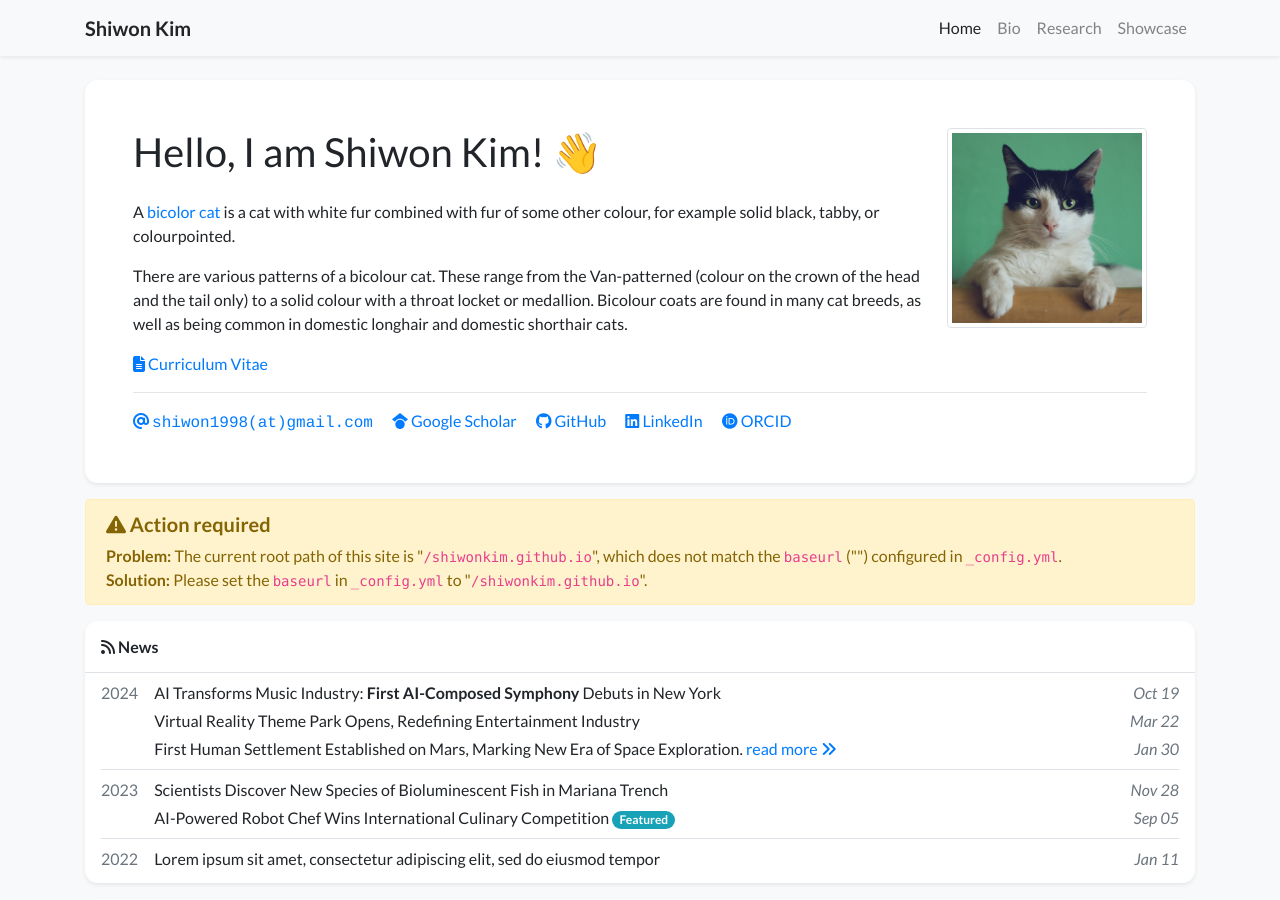
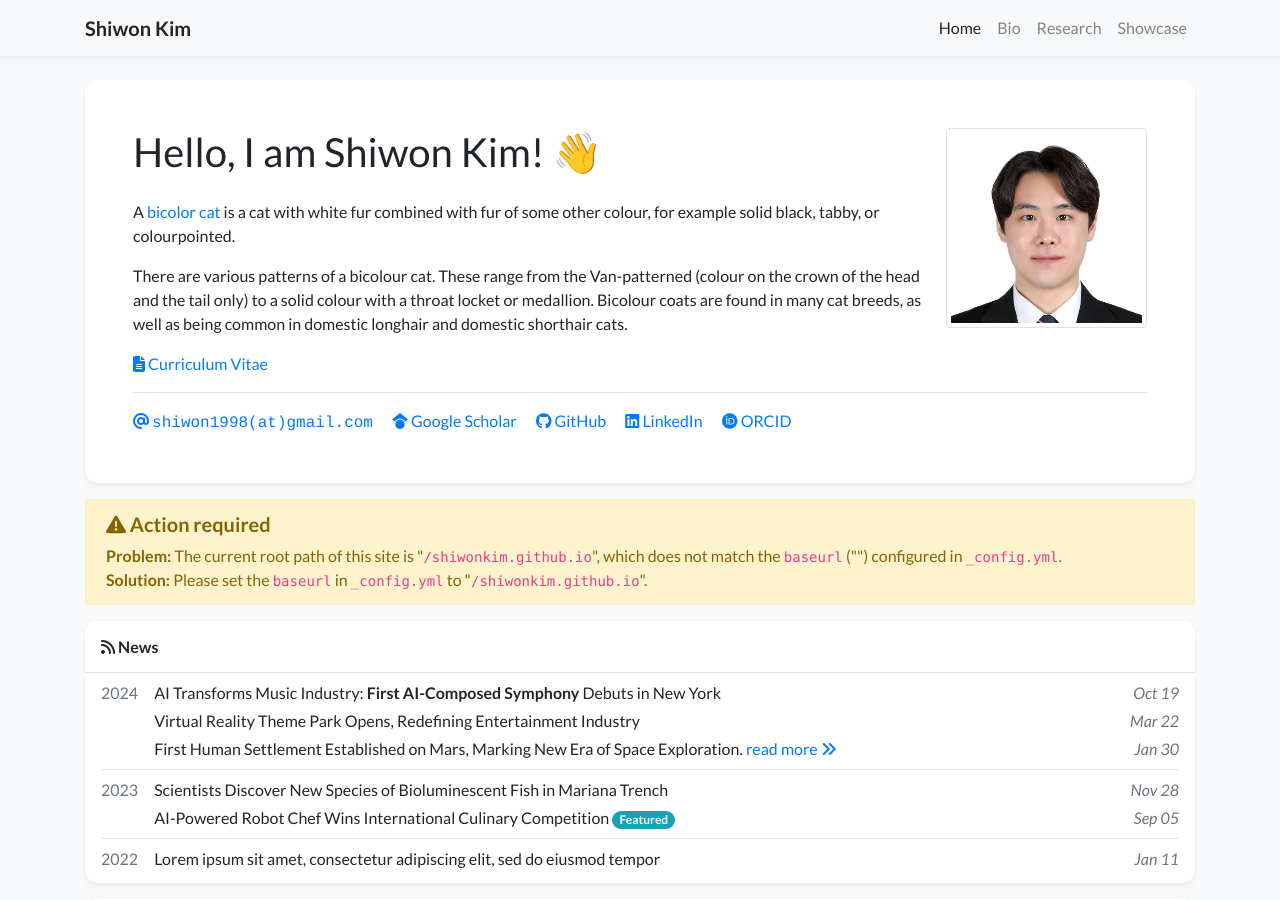
Before and after one commit to shiwonkim/shiwonkim.github.io, a Jekyll site: the page built from index.html, in a window 1280 px wide and 900 px high. Built offline with Jekyll 4.4.1, drawn with Linux system fonts in a browser that asks for light colours; nearby versions of some CDN libraries; a style sheet for code colours, icons or effects is not loaded.

Commit message:
edit profile

```diff
--- a/_data/profile.yml
+++ b/_data/profile.yml
@@ -30,7 +30,7 @@
     as well as being common in domestic longhair and domestic shorthair cats.
   </p>
 
-portrait_url: /assets/images/photos/portrait.jpg
+portrait_url: /assets/images/photos/profile.png
 # portrait_caption: >-
 #   Photo by Manja Vitolic on Unsplash (this caption is optional, comment it out to disable).
 
```
Also changed, not shown: assets/images/photos/profile.png (added).
